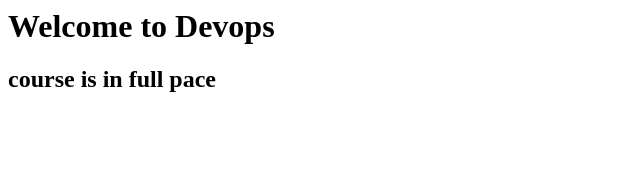
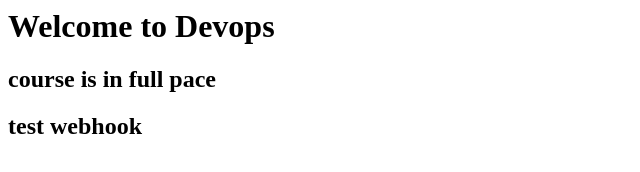
Before and after one commit to sush30606/ci-cd-test, a plain HTML site: page index.html in a window 1280 px wide. Shown: the whole page, without its empty margins (0-640 px from the left). Drawn offline with Linux system fonts and the light colour scheme.

Commit message:
Update index.html

```diff
--- a/index.html
+++ b/index.html
@@ -1,2 +1,3 @@
 <h1> Welcome to Devops </h1>
 <h2> course is in full pace </h2>
+<h2> test webhook </h2>
```
